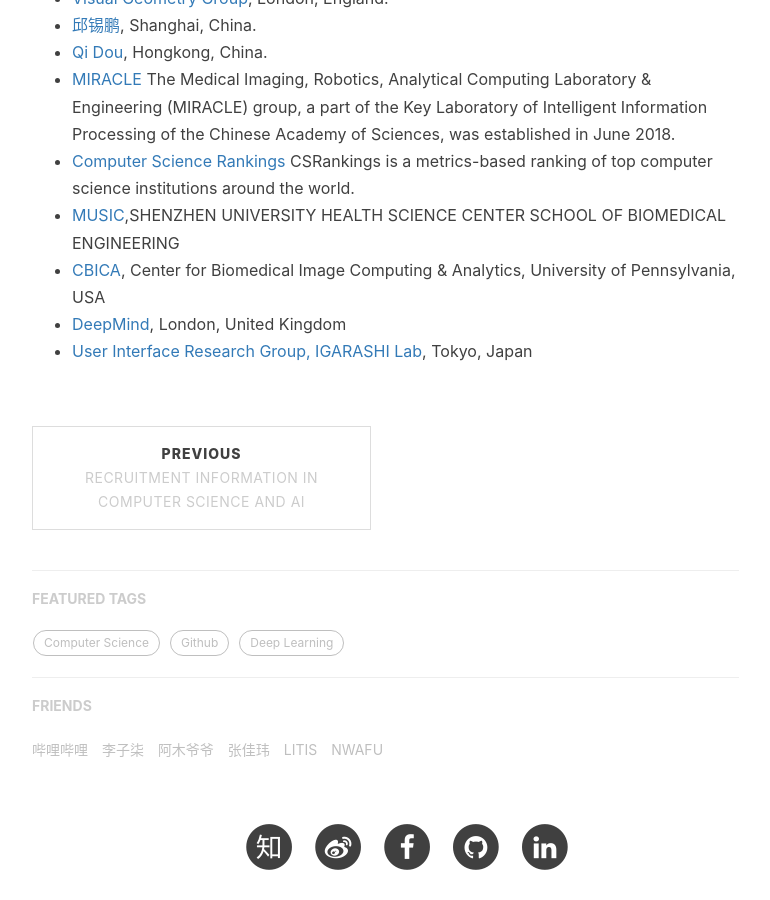
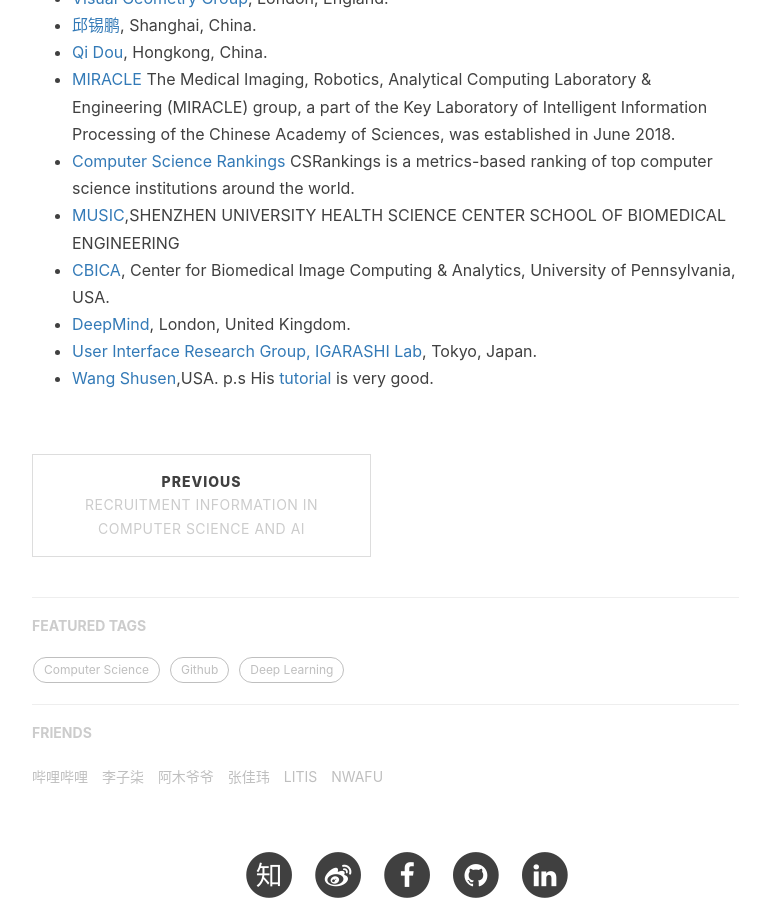
Before and after one commit to jizhang02/jizhang02.github.io, a Jekyll site: the page built from _posts/2020-04-04-lab.markdown, in a window 1280 px wide and 900 px high, scrolled down 1088 px. Shown: the whole window, without its empty margins (233-1003 px from the left). Built offline with Jekyll 4.4.1, drawn with Linux system fonts in a browser that asks for light colours; nearby versions of some CDN libraries; comment, search, counter and statistics services are not loaded.

Commit message:
Update 2020-04-04-lab.markdown

```diff
--- a/_posts/2020-04-04-lab.markdown
+++ b/_posts/2020-04-04-lab.markdown
@@ -26,6 +26,7 @@
 * [MIRACLE](http://miracle.ict.ac.cn/?page_id=2&lang=zh) The Medical Imaging, Robotics, Analytical Computing Laboratory & Engineering (MIRACLE) group, a part of the Key Laboratory of Intelligent Information Processing of the Chinese Academy of Sciences, was established in June 2018.
 * [Computer Science Rankings](http://csrankings.org/#/index?vision&graph&world) CSRankings is a metrics-based ranking of top computer science institutions around the world.
 * [MUSIC](http://www.music-bme.net/),SHENZHEN UNIVERSITY HEALTH SCIENCE CENTER SCHOOL OF BIOMEDICAL ENGINEERING
-* [CBICA](https://www.med.upenn.edu/cbica/), Center for Biomedical Image Computing & Analytics, University of Pennsylvania, USA
-* [DeepMind](https://deepmind.com/), London, United Kingdom
-* [User Interface Research Group, IGARASHI Lab](https://www-ui.is.s.u-tokyo.ac.jp/en/), Tokyo, Japan
+* [CBICA](https://www.med.upenn.edu/cbica/), Center for Biomedical Image Computing & Analytics, University of Pennsylvania, USA.
+* [DeepMind](https://deepmind.com/), London, United Kingdom.
+* [User Interface Research Group, IGARASHI Lab](https://www-ui.is.s.u-tokyo.ac.jp/en/), Tokyo, Japan.
+* [Wang Shusen](http://wangshusen.github.io/index.html),USA. p.s His [tutorial](https://www.youtube.com/channel/UC9qKcEgXHPFP2-ywYoA-E0Q) is very good.
```
